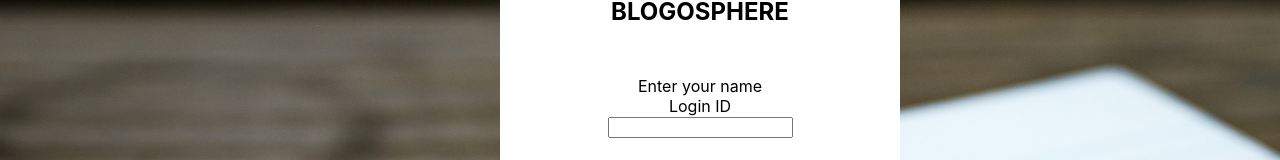
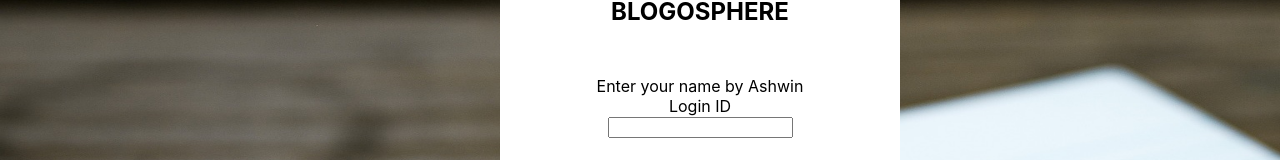
Before and after one commit to AdityaDeshpande123/MinorProject, a React (Create React App) app in the folder Project/front-end/: page /signup in a window 1280 px wide. Shown: the part 253-413 px from the top of the page. Built offline with nearby package versions, Linux system fonts and the light colour scheme.

Commit message:
AshwinFirstCommit

```diff
--- a/Project/front-end/src/views/sigin_up/Signpage.js
+++ b/Project/front-end/src/views/sigin_up/Signpage.js
@@ -9,7 +9,7 @@ function Signpage() {
             <form>
                 <h2>BLOGOSPHERE</h2>
 
-                <label>Enter your name</label><br></br>
+                <label>Enter your name by Ashwin</label><br></br>
                 <label>Login ID</label><br></br>
                 <input type='text'></input> <br></br><br></br>
                 <label>Password</label><br></br>
```
